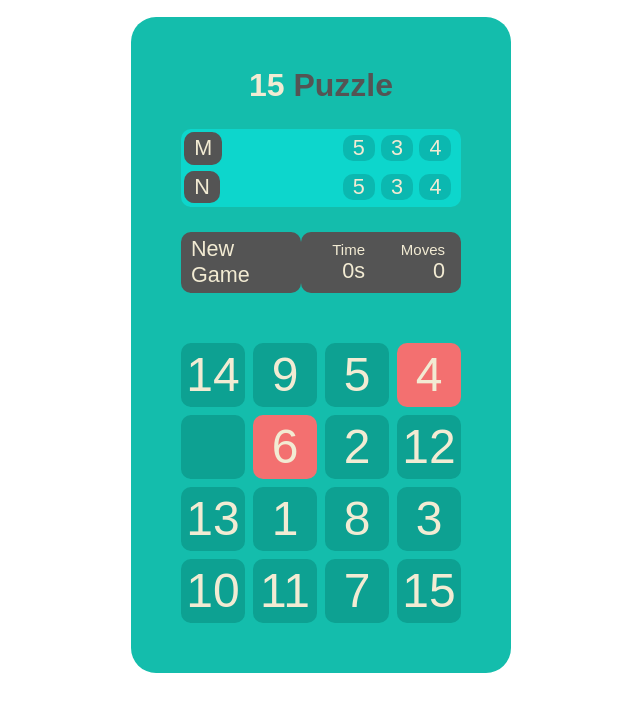
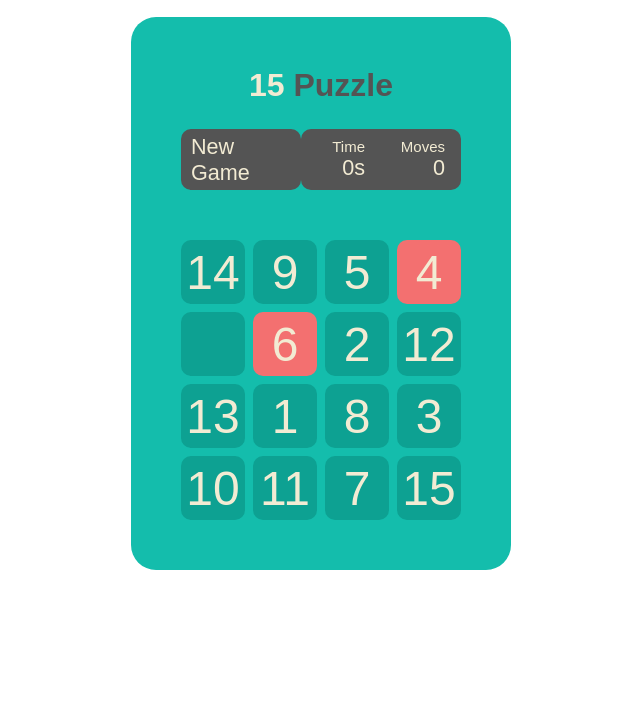
Before and after one commit to KapadiaShubham/Kshitij-A2-SlidingPuzzle, a website: page index.html in a window 1280 px wide. Shown: the whole page, without its empty margins (319-959 px from the left). Drawn offline with Linux system fonts and the light colour scheme.

Commit message:
Removed M & N

```diff
--- a/index.html
+++ b/index.html
@@ -14,44 +14,6 @@
     <div class="container">
         <!-- Heading -->
         <h1 class="title">15 <span>Puzzle</span></h1>
-
-        <!-- To select value of m & n -->
-        <div class="MandN">
-            <div class="M-selector">
-                <div class="M">
-                    M</div>
-                <div class="M-value">
-                    <div class="M5">
-                        5
-                    </div>
-                    <div class="M3">
-                        3
-                    </div>
-                    <div class="M4">
-                        4
-                    </div>
-                </div>
-            </div>
-
-
-            <div class="N-selector">
-                <div class="N">
-                    N</div>
-                <div class="N-value">
-                    <div class="N5">
-                        5
-                    </div>
-                    <div class="N3">
-                        3
-                    </div>
-                    <div class="N4">
-                        4
-                    </div>
-                </div>
-            </div>
-
-
-        </div>
 
         <!-- Status - Time, Moves and NewGame -->
         <div class="status-action">
```
